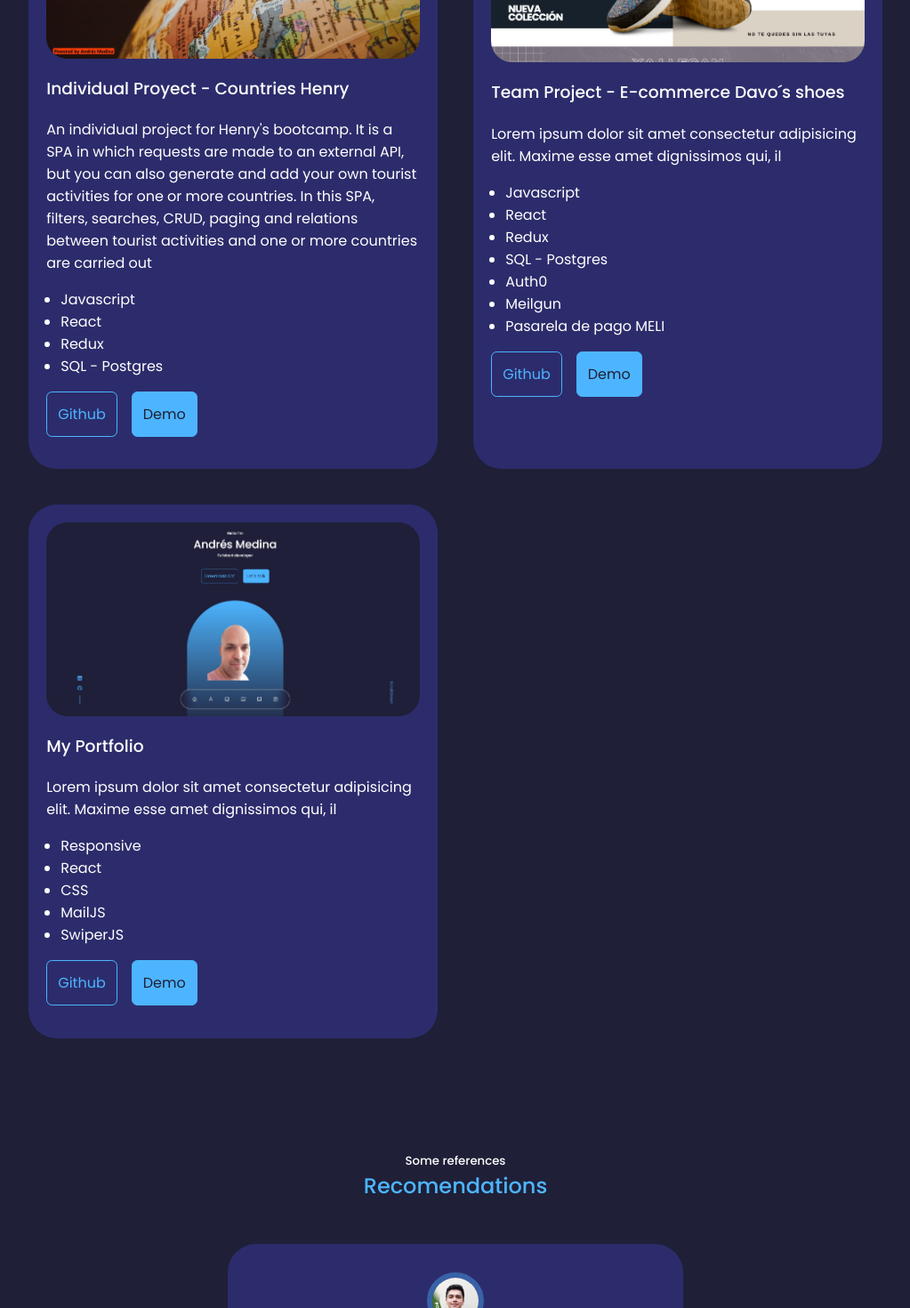
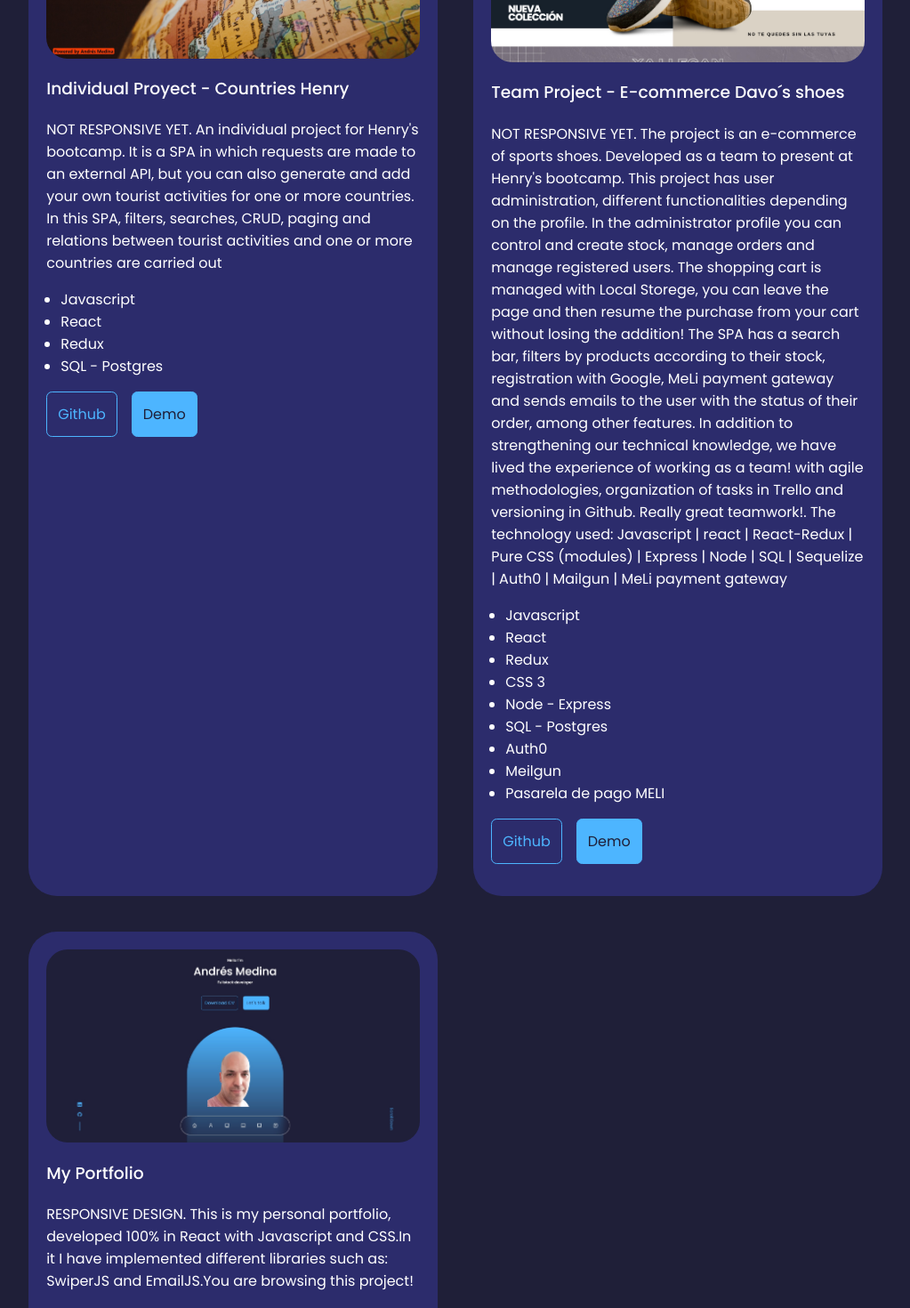
Before and after one commit to anmedina-arg/portfolio, a React (Create React App) app: page / in a window 1280 px wide. Shown: the part 2520-3990 px from the top of the page at 89% size, without its empty margins (128-1151 px from the left). Built offline with nearby package versions, Linux system fonts and the light colour scheme.

Commit message:
upload description´s projects

```diff
--- a/src/components/portfolio/Portfolio.jsx
+++ b/src/components/portfolio/Portfolio.jsx
@@ -16,7 +16,7 @@ const projects = [
     github: "http://github.com",
     demo: "https://www.youtube.com/watch?v=2mivlbmIUsA&t=6s",
     description:
-      "An individual project for Henry's bootcamp. It is a SPA in which requests are made to an external API, but you can also generate and add your own tourist activities for one or more countries. In this SPA, filters, searches, CRUD, paging and relations between tourist activities and one or more countries are carried out",
+      "NOT RESPONSIVE YET. An individual project for Henry's bootcamp. It is a SPA in which requests are made to an external API, but you can also generate and add your own tourist activities for one or more countries. In this SPA, filters, searches, CRUD, paging and relations between tourist activities and one or more countries are carried out",
     skill: ["Javascript", "React", "Redux", "SQL - Postgres"],
   },
   {
@@ -26,11 +26,13 @@ const projects = [
     github: "https://github.com/Nikl4auss/henry-final-project",
     //demo: "https://github.com/Nikl4auss/henry-final-project",
     description:
-      "Lorem ipsum dolor sit amet consectetur adipisicing elit. Maxime esse amet dignissimos qui, il",
+      "NOT RESPONSIVE YET. The project is an e-commerce of sports shoes. Developed as a team to present at Henry's bootcamp. This project has user administration, different functionalities depending on the profile. In the administrator profile you can control and create stock, manage orders and manage registered users. The shopping cart is managed with Local Storege, you can leave the page and then resume the purchase from your cart without losing the addition! The SPA has a search bar, filters by products according to their stock, registration with Google, MeLi payment gateway and sends emails to the user with the status of their order, among other features. In addition to strengthening our technical knowledge, we have lived the experience of working as a team! with agile methodologies, organization of tasks in Trello and versioning in Github. Really great teamwork!. The technology used: Javascript | react | React-Redux | Pure CSS (modules) | Express | Node | SQL | Sequelize | Auth0 | Mailgun | MeLi payment gateway",
     skill: [
       "Javascript",
       "React",
       "Redux",
+      "CSS 3",
+      "Node - Express",
       "SQL - Postgres",
       "Auth0",
       "Meilgun",
@@ -44,8 +46,8 @@ const projects = [
     github: "https://github.com/anmedina-arg/portfolio",
     //demo: "http://dribbble.com/Alien_pixels",
     description:
-      "Lorem ipsum dolor sit amet consectetur adipisicing elit. Maxime esse amet dignissimos qui, il",
-    skill: ["Responsive", "React", "CSS", "MailJS", "SwiperJS"],
+      "RESPONSIVE DESIGN. This is my personal portfolio, developed 100% in React with Javascript and CSS.In it I have implemented different libraries such as: SwiperJS and EmailJS.You are browsing this project!",
+    skill: ["Media Queries - Responsive", "React", "CSS", "EmailJS", "SwiperJS"],
   },
   // {
   //   id: 4,
```
